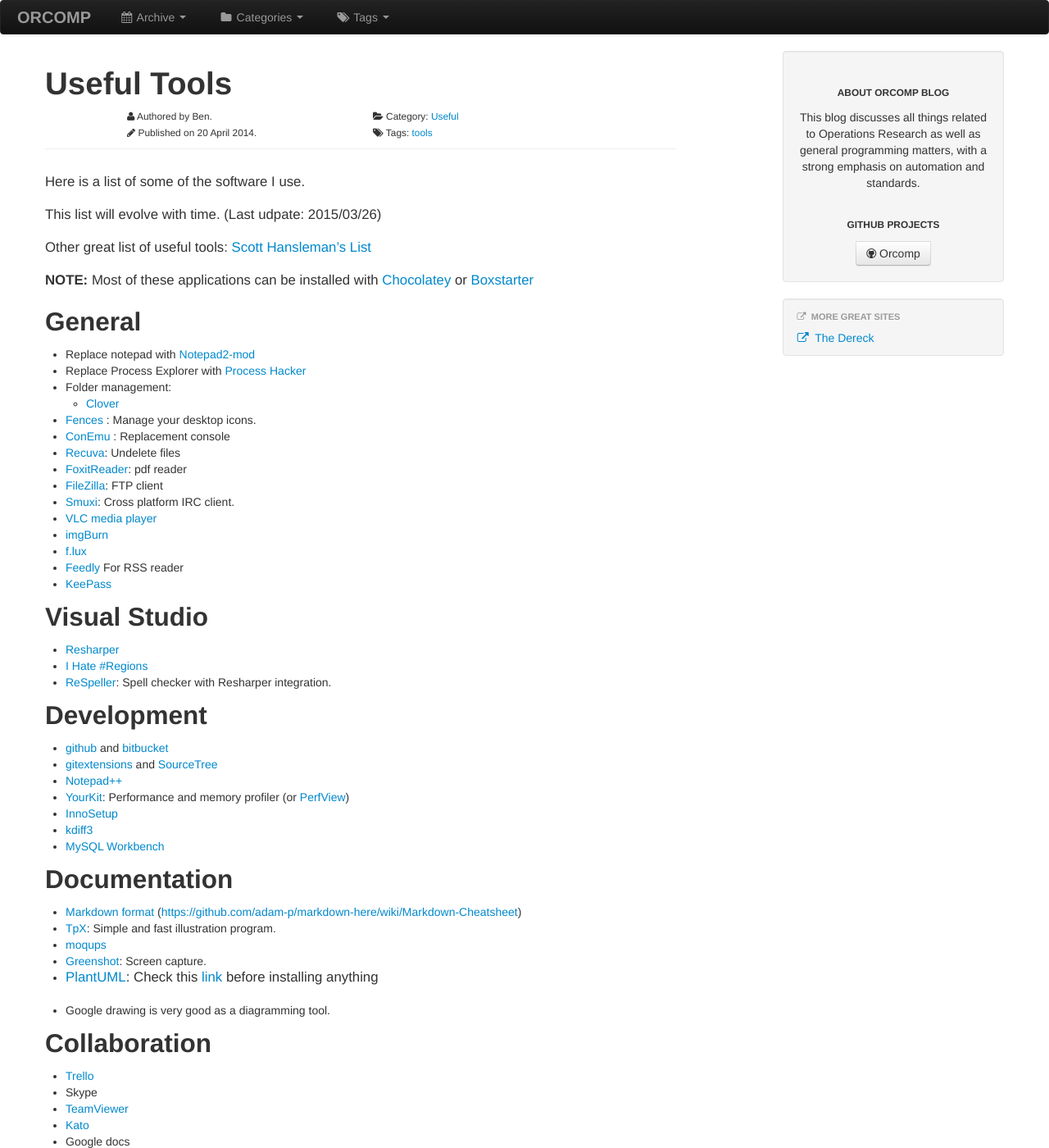
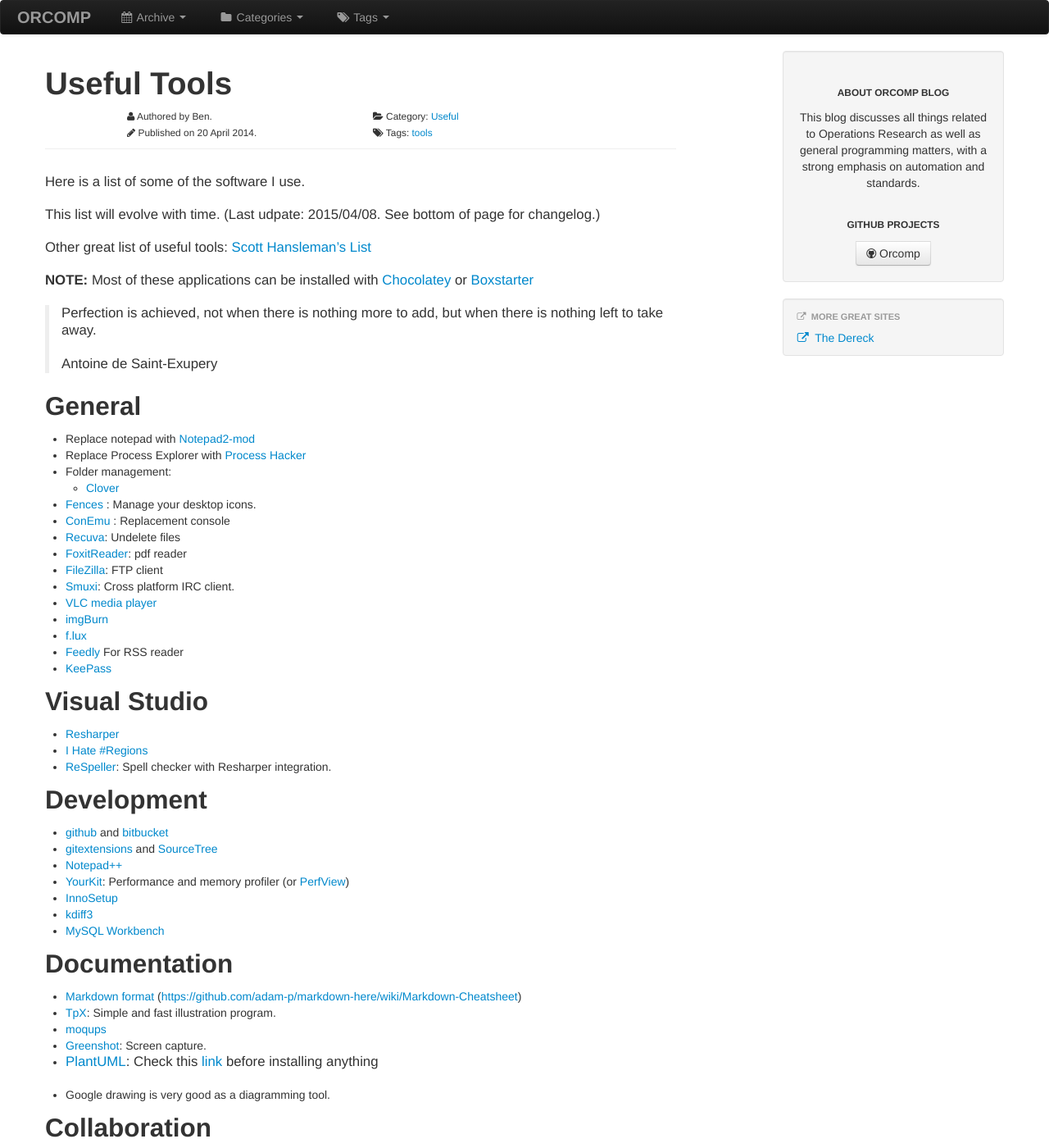
Before and after one commit to Orcomp/Blog, a Jekyll site: the page built from _posts/2014-04-20-Useful-Tools.md, in a window 1280 px wide and 1400 px high. Shown: the whole window at 82% size. Built offline with Jekyll 4.4.1, drawn with Linux system fonts in a browser that asks for light colours; some of the changed text lies outside the part shown.

Commit message:
Update 2014-04-20-Useful-Tools.md

```diff
--- a/_posts/2014-04-20-Useful-Tools.md
+++ b/_posts/2014-04-20-Useful-Tools.md
@@ -8,11 +8,15 @@
 
 Here is a list of some of the software I use.
 
-This list will evolve with time. (Last udpate: 2015/03/26)
+This list will evolve with time. (Last udpate: 2015/04/08. See bottom of page for changelog.)
 
 Other great list of useful tools: [Scott Hansleman's List](http://www.hanselman.com/blog/ScottHanselmans2014UltimateDeveloperAndPowerUsersToolListForWindows.aspx)
 
 **NOTE:** Most of these applications can be installed with [Chocolatey](http://chocolatey.org/) or [Boxstarter](http://boxstarter.org/)
+
+> Perfection is achieved, not when there is nothing more to add, but when there is nothing left to take away.
+>
+> Antoine de Saint-Exupery
 
 ## General
 
@@ -105,6 +106,13 @@
 - [OneCommander](http://onecommander.com/)
 
 # Updates
+
+## 2015/04/08
+
+- (-) [Markdown Here](https://chrome.google.com/webstore/detail/markdown-here/elifhakcjgalahccnjkneoccemfahfoa?hl=en)
+- (-) [Awesome New Tab](https://www.awesomehq.com/)
+- (-) [StackEdit](https://stackedit.io/)
+- (-) [Boards for Trello](http://paulferrett.com/boards-for-trello/)
 
 ## 2015/03/26
 
```
Also changed, not shown: other parts of _posts/2014-04-20-Useful-Tools.md (+0 -3 lines).
